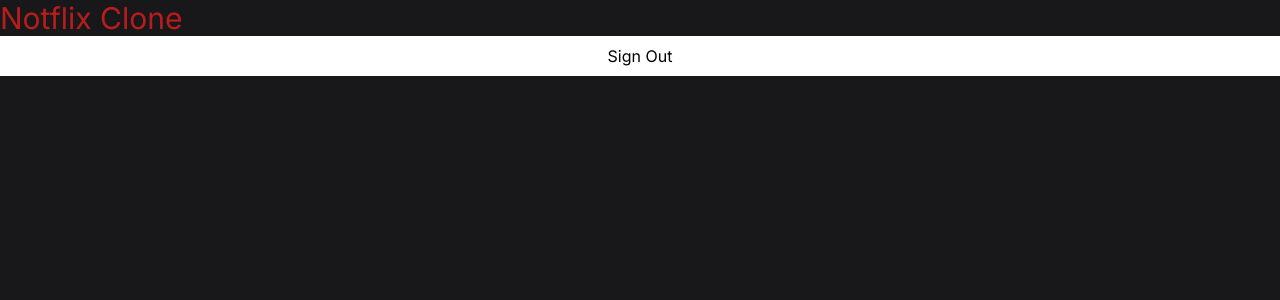
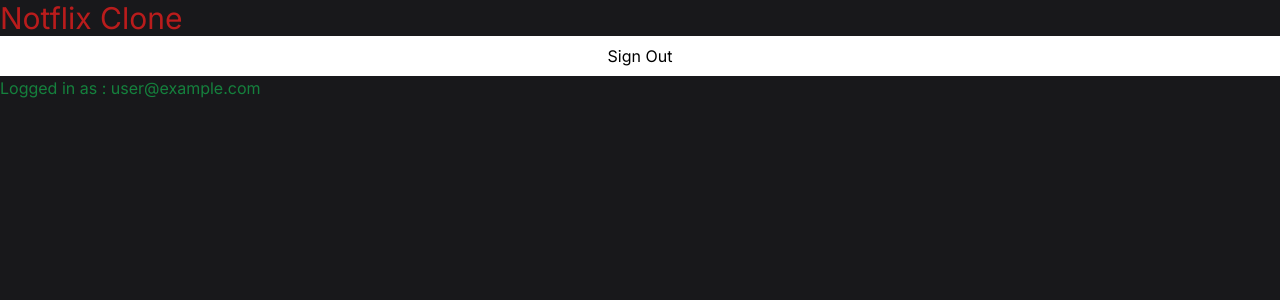
Before and after one commit to Raijin1302/notflix-youtbe, a Next.js app: page / in a window 1280 px wide. Shown: the top 300 px of the page. Built offline with nearby package versions, Linux system fonts and the light colour scheme; no server answers; sample sign-in values are in the browser's storage.

Commit message:
red_cirrcle: set profile page:

```diff
--- a/src/app/(auth)/login/page.tsx
+++ b/src/app/(auth)/login/page.tsx
@@ -3,10 +3,8 @@
 import axios from "axios"
 import { FC, useCallback, useState } from "react"
 import { signIn } from "next-auth/react"
-import { useRouter } from "next/navigation"
 
 const page: FC = ({}) => {
-  const router = useRouter()
   const [email, setEmail] = useState<string>("")
   const [name, setName] = useState<string>("")
   const [password, setPassword] = useState<string>("")
@@ -17,7 +15,7 @@
     setIsLoading(true)
 
     try {
-      await signIn("google", { callbackUrl: "/" })
+      await signIn("google", { callbackUrl: "/profiles" })
     } catch (error) {
       console.log(error)
     }
@@ -26,7 +24,7 @@
     setIsLoading(true)
 
     try {
-      await signIn("github", { callbackUrl: "/" })
+      await signIn("github", { callbackUrl: "/profiles" })
     } catch (error) {
       console.log(error)
     }
@@ -42,9 +40,8 @@
         email,
         password,
         redirect: false,
-        callbackUrl: "/",
+        callbackUrl: "/profiles",
       })
-      router.push("/")
     } catch (error) {
       console.log(error)
     }
--- /dev/null
+++ b/src/app/(auth)/profiles/page.tsx
@@ -0,0 +1,14 @@
+import { authOptions } from "@/lib/auth"
+import { getServerSession } from "next-auth"
+import { redirect } from "next/navigation"
+
+const page = async () => {
+  const session = await getServerSession(authOptions)
+  if (!session) {
+    return redirect("/login")
+  } else {
+    return <div className="text-white">Profiles</div>
+  }
+}
+
+export default page
--- a/src/app/page.tsx
+++ b/src/app/page.tsx
@@ -4,10 +4,21 @@
 import { signOut } from "next-auth/react"
 export default async function Home() {
   const session = await getServerSession(authOptions)
+  console.log(session)
+
   return (
     <main>
       <h1 className="text-3xl text-red-700">Notflix Clone</h1>
-      {session ? <SignOutButton /> : <h2>Nothing out here</h2>}
+      {session ? (
+        <>
+          <SignOutButton />
+          <p className="text-green-700">
+            Logged in as : {session?.user?.email}
+          </p>
+        </>
+      ) : (
+        <p className="text-green-400">Nothing in here</p>
+      )}
     </main>
   )
 }
--- a/src/lib/auth.ts
+++ b/src/lib/auth.ts
@@ -101,4 +101,9 @@
     secret: process.env.NEXTAUTH_JWT_SECRET,
   },
   secret: process.env.NEXTAUTH_SECRET,
+  callbacks: {
+    redirect() {
+      return "/"
+    },
+  },
 }
```
